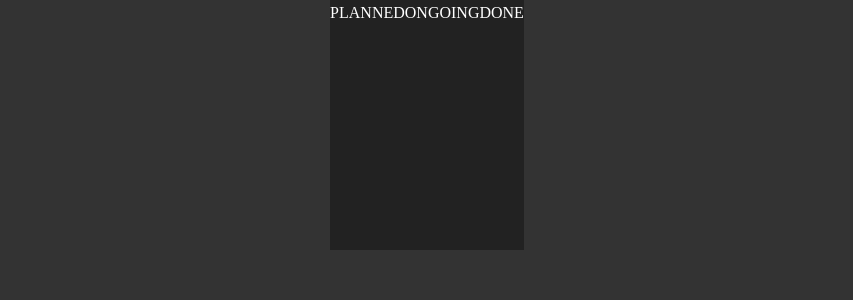
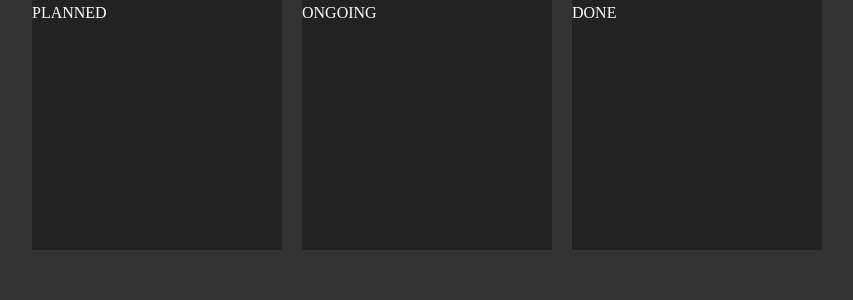
Before and after one commit to esteemayo/kaban-zustand, a React (Vite) app: page / in a window 1280 px wide. Shown: the top 300 px of the page, without its empty margins (213-1066 px from the left). Built offline with nearby package versions, Linux system fonts and the light colour scheme.

Commit message:
fix: add css styling

```diff
--- a/src/components/column/Column.css
+++ b/src/components/column/Column.css
@@ -1,4 +1,7 @@
 .column {
+  width: 33%;
+  max-width: 25rem;
   min-height: 25rem;
   background-color: var(--clr-gray-dark);
+  margin: 0 1rem;
 }
```
